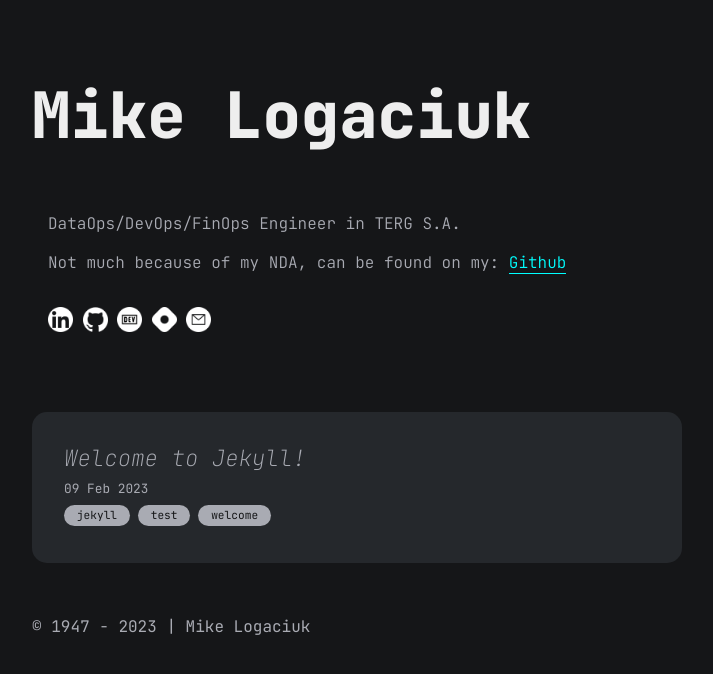
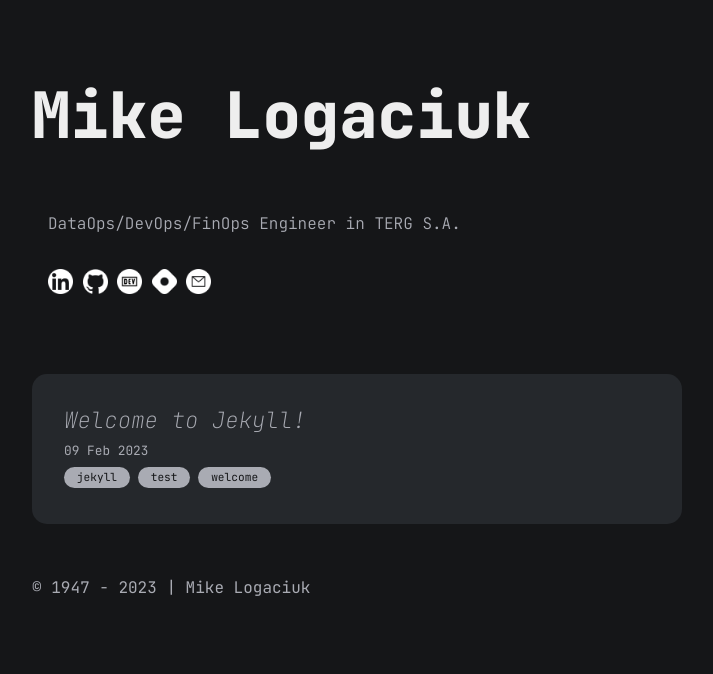
Before and after one commit to mikelogaciuk/mikelogaciuk.github.io, a Jekyll site: the page built from index.md, in a window 1280 px wide. Shown: the top 674 px of the page, without its empty margins (283-996 px from the left). Built offline with Jekyll 4.4.1, drawn with Linux system fonts in a browser that asks for light colours.

Commit message:
Further improvements, cleaning.

```diff
--- a/_config.yml
+++ b/_config.yml
@@ -2,8 +2,8 @@ title: Mike Logaciuk
 markdown: kramdown
 
 # basic setup
-domain: mikelogaciuk.github.io       # if you want to force HTTPS, specify the domain without the http at the start, e.g. example.com
-url: https://mikelogaciuk.github.io  # the base hostname and protocol for your site, e.g. http://example.com
+domain: mikelogaciuk.github.io              # if you want to force HTTPS, specify the domain without the http at the start, e.g. example.com
+url: https://mikelogaciuk.github.io         # the base hostname and protocol for your site, e.g. http://example.com
 baseurl: /mikelogaciuk.github.io/           # place folder name if the site is served in a subfolder
 
 
--- a/_data/author.yml
+++ b/_data/author.yml
@@ -2,10 +2,6 @@ name: Mike Logaciuk
 description: "
   <p>
     DataOps/DevOps/FinOps Engineer in TERG S.A.
-  </p>
-  <br/>
-  <p>
-    Not much because of my NDA, can be found on my: <a href='https://github.com/mikelogaciuk' target='_blank'>Github</a>
   </p>
   <br>
 "
```
